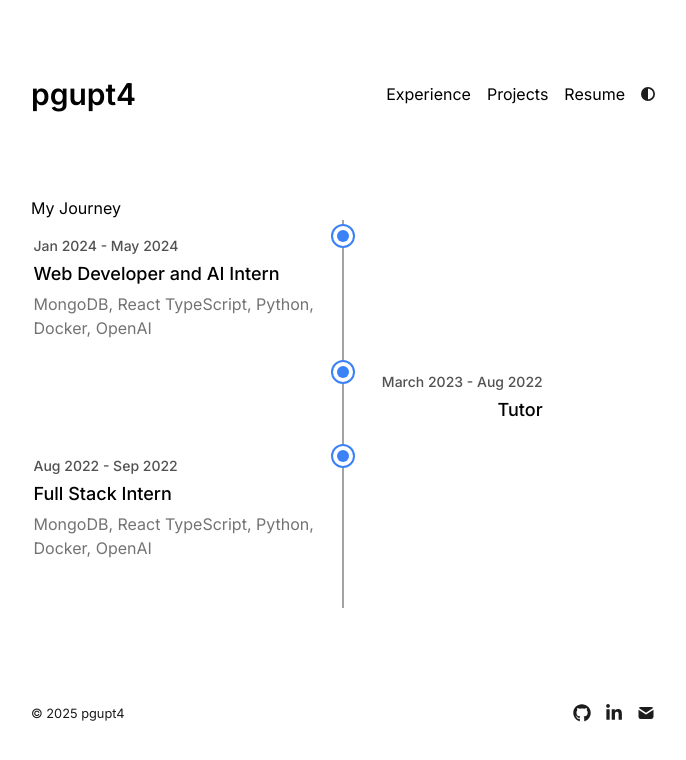
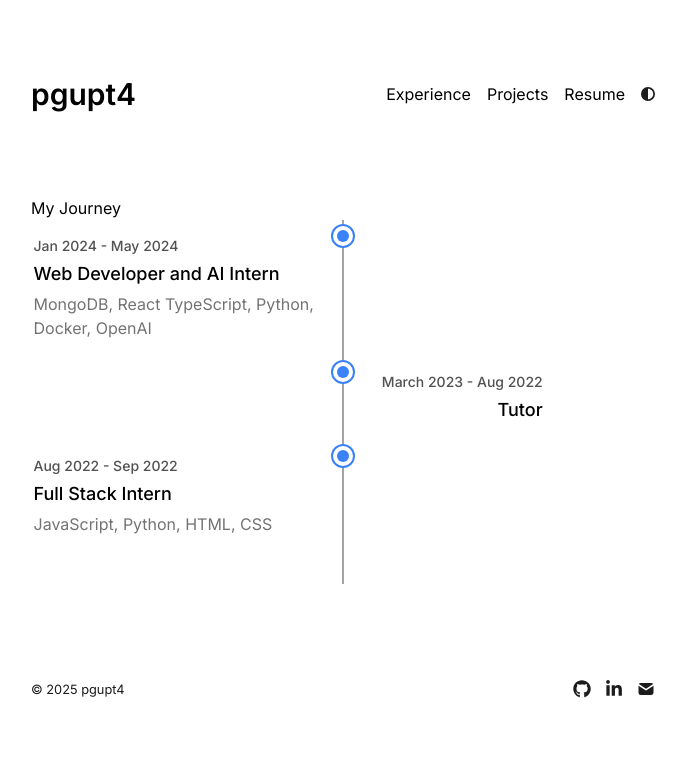
Before and after one commit to pGUPT4/personal-website, a Next.js app in the folder my-portfolio/: page /experience in a window 1280 px wide. Shown: the top 760 px of the page, without its empty margins (297-983 px from the left). Built offline with nearby package versions, Linux system fonts and the light colour scheme.

Commit message:
updated resume and experience

```diff
--- a/my-portfolio/app/experience/index.tsx
+++ b/my-portfolio/app/experience/index.tsx
@@ -26,11 +26,11 @@ const VerticalTimeline: React.FC<VerticalTimelineProps> = ({ events }) => {
             {<span className="w-3 h-3 rounded-full bg-blue-500"></span>}
           </div>
           <div
-            className={`relative w-3/5 px-0 py-0 ${ // Removed background, padding, rounded, shadow
+            className={`relative w-3/5 px-0 py-0 ${
                 index % 2 === 0 ? 'text-left left-0' : 'text-right right-0'
               }`}
             style={{
-              transform: index % 2 === 0 ? 'translateX(-20%)' : 'translateX(50%)', // Adjust this value
+              transform: index % 2 === 0 ? 'translateX(-20%)' : 'translateX(50%)',
             }}
           >
             <h3 className="text-sm font-bold text-neutral-600 dark:text-neutral-400 mb-1">
--- a/my-portfolio/app/experience/page.tsx
+++ b/my-portfolio/app/experience/page.tsx
@@ -21,7 +21,7 @@ const MyWebsite = () => {
     {
       date: 'Aug 2022 - Sep 2022',
       title: 'Full Stack Intern',
-      description: 'MongoDB, React TypeScript, Python, Docker, OpenAI',
+      description: 'JavaScript, Python, HTML, CSS',
     },
   ];
 
```
Also changed, not shown: my-portfolio/public/logo.png (deleted), 1 other file (tests, documents, lock files or other folders).
